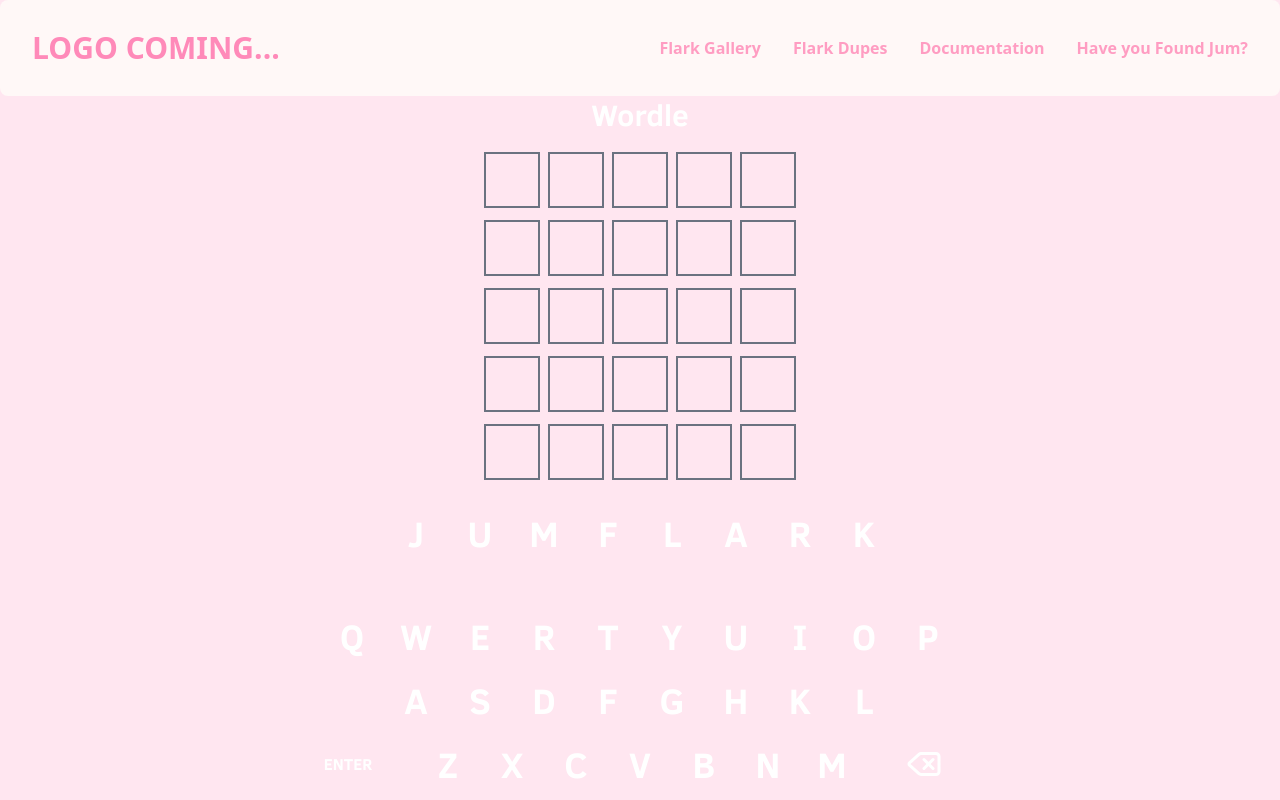
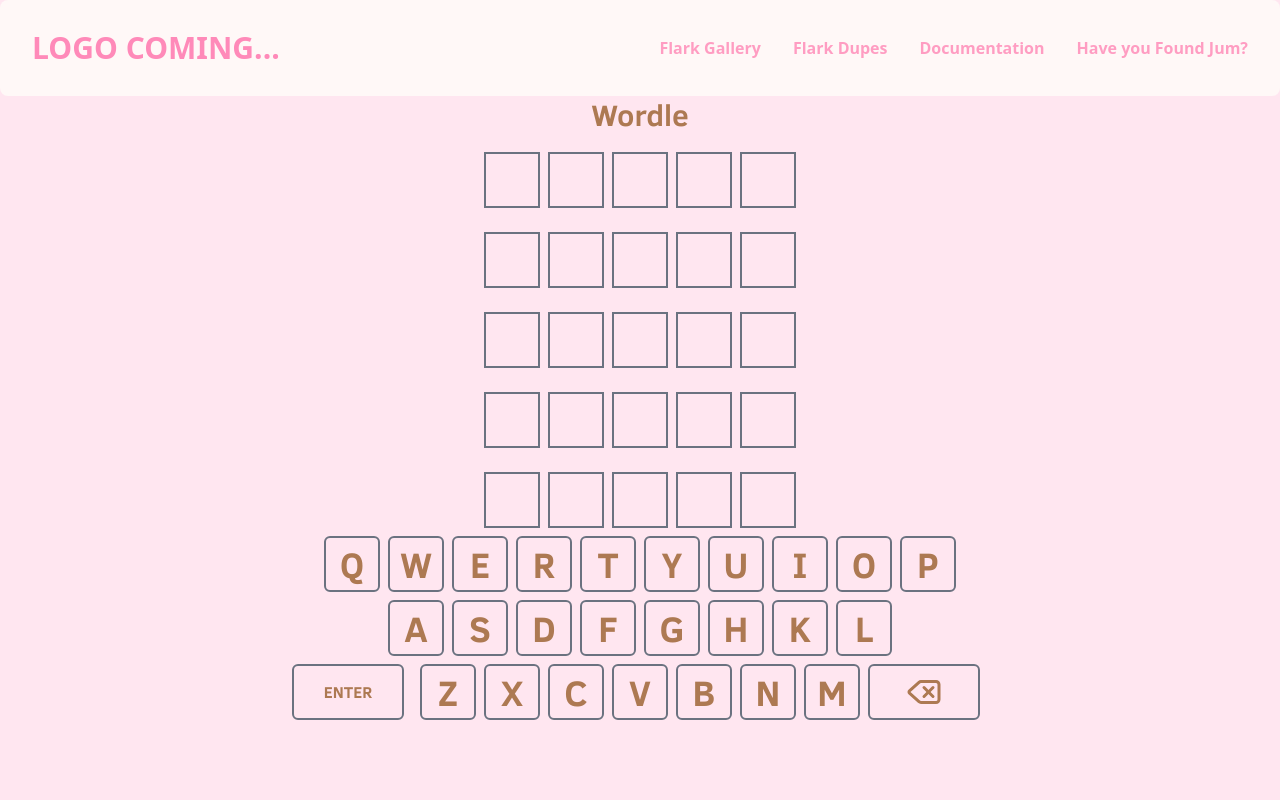
Before and after one commit to Snster146/jum-Flark-Site, a React (Create React App) app: page /wordle in a window 1280 px wide. Shown: the top 800 px of the page. Built offline with nearby package versions, Linux system fonts and the light colour scheme.

Commit message:
added function createcells to create wordle cells dynamically

```diff
--- a/src/components/Wordle.jsx
+++ b/src/components/Wordle.jsx
@@ -1,115 +1,79 @@
 import React from "react";
+import { useState } from "react";
 import { LuDelete } from "react-icons/lu";
+import WordleCells from "../js/wordle.js"
+
+function createCells(i){
+    return (
+        <div className="">
+            {Array.from({ length: i }, (_, row) => (
+                <div key={row} className="grid grid-cols-5 mt-4">
+                    {Array.from({ length: 5 }, (_, index) => (
+                        <div key={index} id={`cell-${row}-${index}`} className="w-14 h-14 bg-inherit border-2 border-gray-500 m-1 text-4xl"/>
+                    ))}
+                </div>
+            ))}
+        </div>
+    )
+}
 
 const Wordle=()=>{
+
+
+    function alertLetter(letter){
+
+        return;
+    }
+
+
     return (
 
-        <div>
+        <div className="text-[#AD7952]">
 
 
-            <div className="ClearSans w-full mx-auto flex flex-col items-center text-white ">
+            <div className="ClearSans w-full mx-auto flex flex-col items-center  ">
 
 
-                <h1 className="text-3xl text-white "> Wordle</h1>
-                {/* user input row 1  */}
-                <div className="grid grid-cols-5 mt-4">
+                <h1 className="text-3xl  text-[#AD7952]"> Wordle</h1>
+                {/* dynamically create the cell rows  */}
+                {createCells(5)}
 
-                    <input className="w-14 h-14 bg-inherit border-2 border-gray-500 m-1 text-4xl " disabled></input>
-                    <input className="w-14 h-14 bg-inherit border-2 border-gray-500 m-1 text-4xl " disabled></input>
-                    <input className="w-14 h-14 bg-inherit border-2 border-gray-500 m-1 text-4xl " disabled></input>
-                    <input className="w-14 h-14 bg-inherit border-2 border-gray-500 m-1 text-4xl " disabled></input>
-                    <input className="w-14 h-14 bg-inherit border-2 border-gray-500 m-1 text-4xl " disabled></input>
-                </div>
-{/* user input row 2  */}
-                <div className="grid grid-cols-5 mt-1">
 
-                    <input className="w-14 h-14 bg-inherit border-2 border-gray-500 m-1 text-4xl " disabled></input>
-                    <input className="w-14 h-14 bg-inherit border-2 border-gray-500 m-1 text-4xl " disabled></input>
-                    <input className="w-14 h-14 bg-inherit border-2 border-gray-500 m-1 text-4xl " disabled></input>
-                    <input className="w-14 h-14 bg-inherit border-2 border-gray-500 m-1 text-4xl " disabled></input>
-                    <input className="w-14 h-14 bg-inherit border-2 border-gray-500 m-1 text-4xl " disabled></input>
-                </div>
-{/* user input row 3  */}
-                <div className="grid grid-cols-5 mt-1">
-
-                    <input className="w-14 h-14 bg-inherit border-2 border-gray-500 m-1 text-4xl " disabled></input>
-                    <input className="w-14 h-14 bg-inherit border-2 border-gray-500 m-1 text-4xl " disabled></input>
-                    <input className="w-14 h-14 bg-inherit border-2 border-gray-500 m-1 text-4xl " disabled></input>
-                    <input className="w-14 h-14 bg-inherit border-2 border-gray-500 m-1 text-4xl " disabled></input>
-                    <input className="w-14 h-14 bg-inherit border-2 border-gray-500 m-1 text-4xl " disabled></input>
-                </div>
-{/* user input row 4  */}
-                <div className="grid grid-cols-5 mt-1">
-
-                    <input className="w-14 h-14 bg-inherit border-2 border-gray-500 m-1 text-4xl " disabled></input>
-                    <input className="w-14 h-14 bg-inherit border-2 border-gray-500 m-1 text-4xl " disabled></input>
-                    <input className="w-14 h-14 bg-inherit border-2 border-gray-500 m-1 text-4xl " disabled></input>
-                    <input className="w-14 h-14 bg-inherit border-2 border-gray-500 m-1 text-4xl " disabled></input>
-                    <input className="w-14 h-14 bg-inherit border-2 border-gray-500 m-1 text-4xl " disabled></input>
-                </div>
-
-{/* user input row 5  */}
-                <div className="grid grid-cols-5 mt-1">
-
-                    <input className="w-14 h-14 bg-inherit border-2 border-gray-500 m-1 text-4xl " disabled></input>
-                    <input className="w-14 h-14 bg-inherit border-2 border-gray-500 m-1 text-4xl " disabled></input>
-                    <input className="w-14 h-14 bg-inherit border-2 border-gray-500 m-1 text-4xl " disabled></input>
-                    <input className="w-14 h-14 bg-inherit border-2 border-gray-500 m-1 text-4xl " disabled></input>
-                    <input className="w-14 h-14 bg-inherit border-2 border-gray-500 m-1 text-4xl " disabled></input>
-                </div>
-            </div>
-{/* jum flark lol ;)   */}
-            <div className="grid grid-cols-1 mt-4 mb-10 " hid>
-                <div className="mx-auto grid grid-cols-8  ">
-
-                    <input className="ClearSans text-center w-14 h-14 bg-inherit border-2 bg-green-600 border-none m-1 text-4xl placeholder:text-white" placeholder="J" disabled />
-                    <input className="ClearSans text-center w-14 h-14 bg-inherit border-2 bg-green-600 border-none m-1 text-4xl placeholder:text-white" placeholder="U" disabled />
-                    <input className="ClearSans text-center w-14 h-14 bg-inherit border-2 bg-green-600 border-none m-1 text-4xl placeholder:text-white" placeholder="M" disabled></input>
-                    <input className="ClearSans text-center w-14 h-14 bg-inherit border-2 bg-green-600 border-none m-1 text-4xl placeholder:text-white" placeholder="F" disabled></input>
-                    <input className="ClearSans text-center w-14 h-14 bg-inherit border-2 bg-green-600 border-none m-1 text-4xl placeholder:text-white" placeholder="L" disabled></input>
-                    <input className="ClearSans text-center w-14 h-14 bg-inherit border-2 bg-green-600 border-none m-1 text-4xl placeholder:text-white" placeholder="A" disabled></input>
-                    <input className="ClearSans text-center w-14 h-14 bg-inherit border-2 bg-green-600 border-none m-1 text-4xl placeholder:text-white" placeholder="R" disabled></input>
-                    <input className="ClearSans text-center w-14 h-14 bg-inherit border-2 bg-green-600 border-none m-1 text-4xl placeholder:text-white" placeholder="K" disabled></input>
-                </div>
-
-            </div>
-
-            <div className="grid grid-cols-1 mt-4 mb-10 text-white" >
                 <div className="mx-auto grid grid-cols-10  ">
 
-                    <button className="ClearSans text-center w-14 h-14 bg-inherit border-2 bg-gray-500 border-none rounded-md m-1 text-4xl" >Q</button>
-                    <button className="ClearSans text-center w-14 h-14 bg-inherit border-2 bg-gray-500 border-none rounded-md m-1 text-4xl" >W</button>
-                    <button className="ClearSans text-center w-14 h-14 bg-inherit border-2 bg-gray-500 border-none rounded-md m-1 text-4xl" >E</button>
-                    <button className="ClearSans text-center w-14 h-14 bg-inherit border-2 bg-gray-500 border-none rounded-md m-1 text-4xl" >R</button>
-                    <button className="ClearSans text-center w-14 h-14 bg-inherit border-2 bg-gray-500 border-none rounded-md m-1 text-4xl" >T</button>
-                    <button className="ClearSans text-center w-14 h-14 bg-inherit border-2 bg-gray-500 border-none rounded-md m-1 text-4xl" >Y</button>
-                    <button className="ClearSans text-center w-14 h-14 bg-inherit border-2 bg-gray-500 border-none rounded-md m-1 text-4xl" >U</button>
-                    <button className="ClearSans text-center w-14 h-14 bg-inherit border-2 bg-gray-500 border-none rounded-md m-1 text-4xl" >I</button>
-                    <button className="ClearSans text-center w-14 h-14 bg-inherit border-2 bg-gray-500 border-none rounded-md m-1 text-4xl" >O</button>
-                    <button className="ClearSans text-center w-14 h-14 bg-inherit border-2 bg-gray-500 border-none rounded-md m-1 text-4xl" >P</button>
+                    <button onClick={() => alertLetter('Q')} className="ClearSans text-center w-14 h-14 bg-inherit border-2 border-gray-500 bg-gray-500  rounded-md m-1 text-4xl" >Q</button>
+                    <button onClick={() => alertLetter('W')}  className="ClearSans text-center w-14 h-14 bg-inherit border-2 border-gray-500 bg-gray-500  rounded-md m-1 text-4xl" >W</button>
+                    <button onClick={() => alertLetter('E')}  className="ClearSans text-center w-14 h-14 bg-inherit border-2 border-gray-500 bg-gray-500  rounded-md m-1 text-4xl" >E</button>
+                    <button onClick={() => alertLetter('R')}  className="ClearSans text-center w-14 h-14 bg-inherit border-2 border-gray-500 bg-gray-500  rounded-md m-1 text-4xl" >R</button>
+                    <button onClick={() => alertLetter('T')}  className="ClearSans text-center w-14 h-14 bg-inherit border-2 border-gray-500 bg-gray-500  rounded-md m-1 text-4xl" >T</button>
+                    <button onClick={() => alertLetter('Y')}  className="ClearSans text-center w-14 h-14 bg-inherit border-2 border-gray-500 bg-gray-500  rounded-md m-1 text-4xl" >Y</button>
+                    <button onClick={() => alertLetter('U')}  className="ClearSans text-center w-14 h-14 bg-inherit border-2 border-gray-500 bg-gray-500  rounded-md m-1 text-4xl" >U</button>
+                    <button onClick={() => alertLetter('I')}  className="ClearSans text-center w-14 h-14 bg-inherit border-2 border-gray-500 bg-gray-500  rounded-md m-1 text-4xl" >I</button>
+                    <button onClick={() => alertLetter('O')}  className="ClearSans text-center w-14 h-14 bg-inherit border-2 border-gray-500 bg-gray-500  rounded-md m-1 text-4xl" >O</button>
+                    <button onClick={() => alertLetter('P')}  className="ClearSans text-center w-14 h-14 bg-inherit border-2 border-gray-500 bg-gray-500  rounded-md m-1 text-4xl" >P</button>
                 </div>
                 <div className="mx-auto grid grid-cols-8  ">
 
-                    <button className="ClearSans text-center w-14 h-14 bg-inherit border-2 bg-gray-500 border-none rounded-md m-1 text-4xl" >A</button>
-                    <button className="ClearSans text-center w-14 h-14 bg-inherit border-2 bg-gray-500 border-none rounded-md m-1 text-4xl" >S</button>
-                    <button className="ClearSans text-center w-14 h-14 bg-inherit border-2 bg-gray-500 border-none rounded-md m-1 text-4xl" >D</button>
-                    <button className="ClearSans text-center w-14 h-14 bg-inherit border-2 bg-gray-500 border-none rounded-md m-1 text-4xl" >F</button>
-                    <button className="ClearSans text-center w-14 h-14 bg-inherit border-2 bg-gray-500 border-none rounded-md m-1 text-4xl" >G</button>
-                    <button className="ClearSans text-center w-14 h-14 bg-inherit border-2 bg-gray-500 border-none rounded-md m-1 text-4xl" >H</button>
-                    <button className="ClearSans text-center w-14 h-14 bg-inherit border-2 bg-gray-500 border-none rounded-md m-1 text-4xl" >K</button>
-                    <button className="ClearSans text-center w-14 h-14 bg-inherit border-2 bg-gray-500 border-none rounded-md m-1 text-4xl" >L</button>
+                    <button className="ClearSans text-center w-14 h-14 bg-inherit border-2 border-gray-500 bg-gray-500  rounded-md m-1 text-4xl" >A</button>
+                    <button className="ClearSans text-center w-14 h-14 bg-inherit border-2 border-gray-500 bg-gray-500  rounded-md m-1 text-4xl" >S</button>
+                    <button className="ClearSans text-center w-14 h-14 bg-inherit border-2 border-gray-500 bg-gray-500  rounded-md m-1 text-4xl" >D</button>
+                    <button className="ClearSans text-center w-14 h-14 bg-inherit border-2 border-gray-500 bg-gray-500  rounded-md m-1 text-4xl" >F</button>
+                    <button className="ClearSans text-center w-14 h-14 bg-inherit border-2 border-gray-500 bg-gray-500  rounded-md m-1 text-4xl" >G</button>
+                    <button className="ClearSans text-center w-14 h-14 bg-inherit border-2 border-gray-500 bg-gray-500  rounded-md m-1 text-4xl" >H</button>
+                    <button className="ClearSans text-center w-14 h-14 bg-inherit border-2 border-gray-500 bg-gray-500  rounded-md m-1 text-4xl" >K</button>
+                    <button className="ClearSans text-center w-14 h-14 bg-inherit border-2 border-gray-500 bg-gray-500  rounded-md m-1 text-4xl" >L</button>
                 </div>
 
                 <div className="mx-auto grid grid-cols-11  ">
-                    <button className="col-span-2 ClearSans text-center w-28 h-14 bg-inherit border-2 bg-gray-500 border-none rounded-md m-1 text-1xl" >ENTER</button>
-                    <button className="ClearSans text-center w-14 h-14 bg-inherit border-2 bg-gray-500 border-none rounded-md m-1 text-4xl" >Z</button>
-                    <button className="ClearSans text-center w-14 h-14 bg-inherit border-2 bg-gray-500 border-none rounded-md m-1 text-4xl" >X</button>
-                    <button className="ClearSans text-center w-14 h-14 bg-inherit border-2 bg-gray-500 border-none rounded-md m-1 text-4xl" >C</button>
-                    <button className="ClearSans text-center w-14 h-14 bg-inherit border-2 bg-gray-500 border-none rounded-md m-1 text-4xl" >V</button>
-                    <button className="ClearSans text-center w-14 h-14 bg-inherit border-2 bg-gray-500 border-none rounded-md m-1 text-4xl" >B</button>
-                    <button className="ClearSans text-center w-14 h-14 bg-inherit border-2 bg-gray-500 border-none rounded-md m-1 text-4xl" >N</button>
-                    <button className="ClearSans text-center w-14 h-14 bg-inherit border-2 bg-gray-500 border-none rounded-md m-1 text-4xl" >M</button>
-                    <button className="col-span-2 ClearSans flex items-center justify-center w-28 h-14 bg-inherit border-2 bg-gray-500 border-none rounded-md m-1 text-4xl" ><LuDelete /></button>
+                    <button className="col-span-2 ClearSans text-center w-28 h-14 bg-inherit  border-2 border-gray-500 bg-gray-500  rounded-md m-1 text-1xl" >ENTER</button>
+                    <button className="ClearSans text-center w-14 h-14 bg-inherit border-2 border-gray-500 bg-gray-500  rounded-md m-1 text-4xl" >Z</button>
+                    <button className="ClearSans text-center w-14 h-14 bg-inherit border-2 border-gray-500 bg-gray-500  rounded-md m-1 text-4xl" >X</button>
+                    <button className="ClearSans text-center w-14 h-14 bg-inherit border-2 border-gray-500 bg-gray-500  rounded-md m-1 text-4xl" >C</button>
+                    <button className="ClearSans text-center w-14 h-14 bg-inherit border-2 border-gray-500 bg-gray-500  rounded-md m-1 text-4xl" >V</button>
+                    <button className="ClearSans text-center w-14 h-14 bg-inherit border-2 border-gray-500 bg-gray-500  rounded-md m-1 text-4xl" >B</button>
+                    <button className="ClearSans text-center w-14 h-14 bg-inherit border-2 border-gray-500 bg-gray-500  rounded-md m-1 text-4xl" >N</button>
+                    <button className="ClearSans text-center w-14 h-14 bg-inherit border-2 border-gray-500 bg-gray-500  rounded-md m-1 text-4xl" >M</button>
+                    <button className="col-span-2 ClearSans flex items-center justify-center w-28 h-14 bg-inherit border-gray-500 border-2 bg-gray-500 rounded-md m-1 text-4xl" ><LuDelete /></button>
                 </div>
 
             </div>
```
